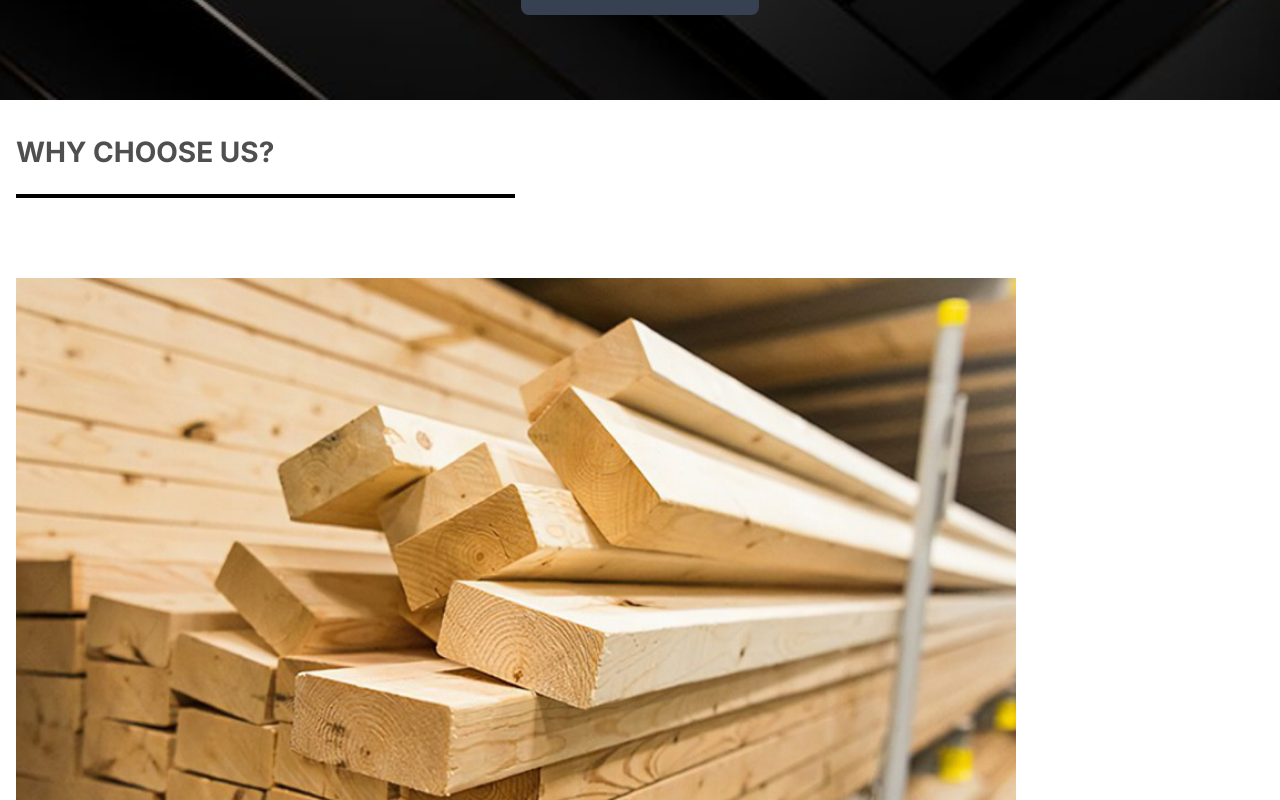
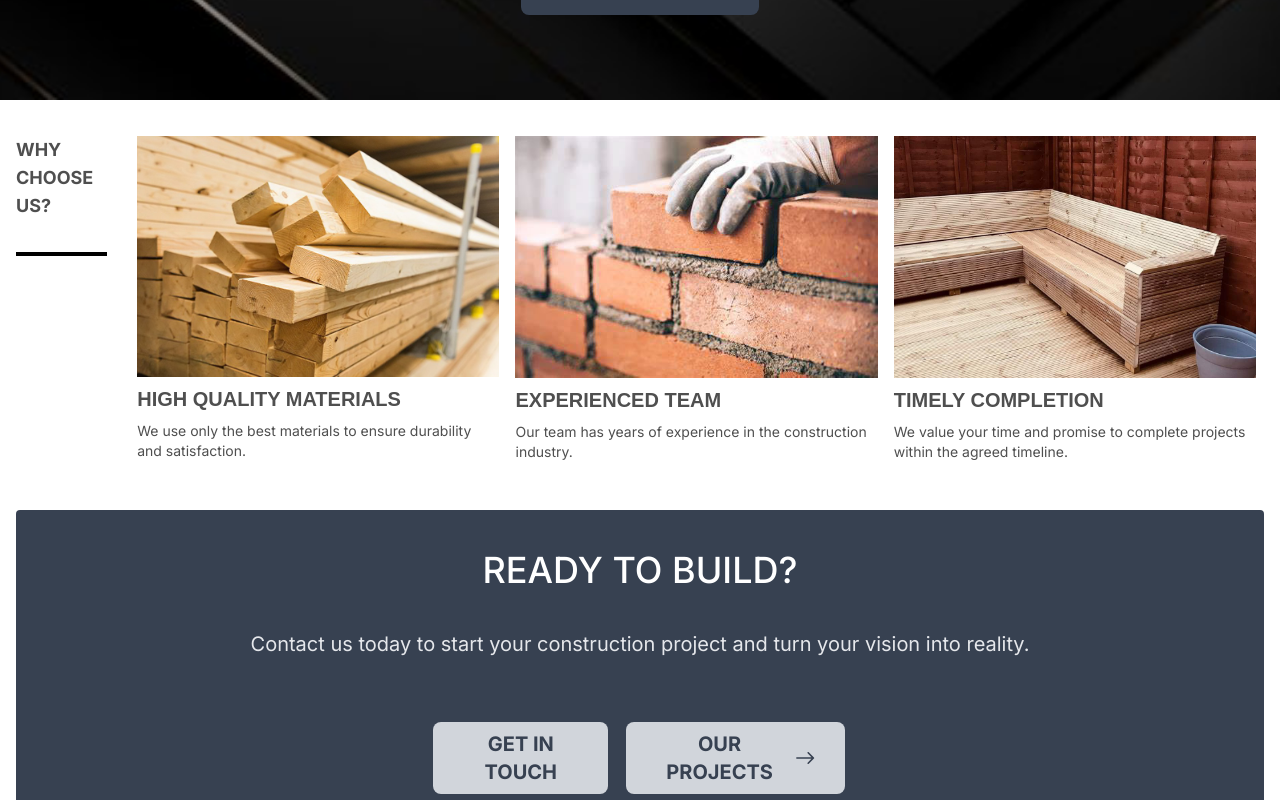
Before and after one commit to jacam666/fosters-construction, a Next.js app: page / in a window 1280 px wide. Shown: the part 700-1500 px from the top of the page. Built offline with nearby package versions, Linux system fonts and the light colour scheme.

Commit message:
added a projectgallery page and made homepage responsive

```diff
--- a/src/app/page.tsx
+++ b/src/app/page.tsx
@@ -32,60 +32,62 @@ export default function Home() {
           </div>
         </div>
       </div>
-      <div className="bg-white h-full my-9 mx-3">
-        <div>
-          <h3 className="font-bold">WHY CHOOSE US?</h3>
-          <div className=" h-2 sm:h-1 w-1/2 md:w-2/5 bg-black mt-4 mb-8"></div>
-          <div>
-            <div>
+      <div className="bg-white h-full my-9 mx-3 ">
+
+        <div className="sm:flex flex-row ">
+          <div className="sm:flex sm:flex-col">
+            <h3 className="font-bold sm:text-lg sm:mr-9">WHY CHOOSE US?</h3>
+            <div className=" h-2 sm:h-1 w-1/2 md:w-4/5 bg-black mt-4 mb-8"></div>
+          </div>
+          <div className="sm:flex sm:flex-row">
+            <div className="mx-2">
               <Image
                 src="/images/homepageimage.jpg"
                 alt="Why Choose Us"
                 width={1000}
                 height={500}
               />
-              <h2 className="font-anton font-bold mt-2">
+              <h2 className="font-anton font-bold mt-2 sm:text-xl">
                 HIGH QUALITY MATERIALS
               </h2>
-              <p className="mb-5 text-lg">
+              <p className="mb-5 text-lg sm:text-sm">
                 We use only the best materials to ensure durability and satisfaction.
               </p>
             </div>
-            <div>
+            <div className="mx-2">
               <Image
                 src="/images/homepageimage-2.jpg"
                 alt="Why Choose Us"
                 width={1000}
                 height={500}
               />
-              <h2 className="font-anton font-bold mt-2">
+              <h2 className="font-anton font-bold mt-2 sm:text-xl">
                 EXPERIENCED TEAM
               </h2>
-              <p className="mb-5 text-lg">
+              <p className="mb-5 text-lg sm:text-sm">
                 Our team has years of experience in the construction industry.
               </p>
             </div>
-            <div>
+            <div className="mx-2">
               <Image
                 src="/images/homeimage-3.jpg"
                 alt="Why Choose Us"
                 width={1000}
                 height={500}
               />
-              <h2 className="font-anton font-bold mt-2">
+              <h2 className="font-anton font-bold mt-2 sm:text-xl">
                 TIMELY COMPLETION
               </h2>
-              <p className="mb-5 text-lg">
+              <p className="mb-5 text-lg sm:text-sm">
                 We value your time and promise to complete projects within the agreed timeline.
               </p>
             </div>
+          </div>
+        </div>
 
-          </div>
-
-        </div>
-        <div className="bg-gray-700 text-gray-200 rounded">
-          <p className="p-5 text-2xl">Foster & Sons are dedicated to delivering top-notch construction services for both residential and commercial clients. With over 10 years of industry experience, we guarantee professional, efficient, and reliable service tailored to your specific needs.</p>
-        </div>
+        {/* <div className="bg-gray-700 text-gray-200 rounded">
+          <p className="p-5 text-2xl md:text-4xl lg:px-9">Foster & Sons are dedicated to delivering top-notch construction services for both residential and commercial clients. With years of industry experience, we guarantee professional, efficient, and reliable service tailored to your specific needs.</p>
+        </div> */}
         <div className="bg-gray-700 text-gray-200 p-4 rounded">
           <h1 className="text-4xl text-center text-white my-3">
             READY TO BUILD?
@@ -93,17 +95,17 @@ export default function Home() {
           <p className="text-xl text-center py-4">
             Contact us today to start your construction project and turn your vision into reality.
           </p>
-          <div className=" text-center my-9">
+          <div className=" text-center my-9 md:flex md:flex-row md:justify-center">
             <Link href='/' target='blank' rel='noopener noreferrer'>
               <button
-                className='flex justify-center items-center mb-1 mx-auto px-4 py-2 rounded-lg w-5/6  bg-gray-300  text-gray-700 font-bold text-xl'
+                className='flex justify-center items-center my-1 mx-auto px-4 py-2 rounded-lg w-5/6 md:w-11/12  bg-gray-300  text-gray-700 font-bold text-xl'
               >
                 GET IN TOUCH
               </button>
             </Link>
             <Link href='/' target='blank' rel='noopener noreferrer'>
               <button
-                className='flex justify-center items-center mt-1 mx-auto px-4 py-2 rounded-lg w-5/6  bg-gray-300  text-gray-700 font-bold text-xl'
+                className='flex justify-center items-center my-1 mx-auto px-4 py-2 rounded-lg w-5/6 md:w-11/12  bg-gray-300  text-gray-700 font-bold text-xl'
               >
                 OUR PROJECTS <IoIosArrowRoundForward className="text-4xl font-bold text-gray-700" />
               </button>
--- /dev/null
+++ b/src/app/projectGallery/page.tsx
@@ -0,0 +1,8 @@
+export default function Gallery() {
+    return (
+        <div>
+            <h1>Gallery</h1>
+        </div>
+
+    )
+}
--- a/src/components/MyNavbar.tsx
+++ b/src/components/MyNavbar.tsx
@@ -36,7 +36,7 @@ export default function MyNavbar() {
                         <MDBNavbarLink className='text-white' active aria-current='page' href='/'>Home</MDBNavbarLink>
                         <MDBNavbarLink className='text-white' href='./'>About</MDBNavbarLink>
                         <MDBNavbarLink className='text-white' href='./'>Services</MDBNavbarLink>
-                        <MDBNavbarLink className='text-white' href='./'>Gallery</MDBNavbarLink>
+                        <MDBNavbarLink className='text-white' href='./projectGallery'>Gallery</MDBNavbarLink>
                         <MDBNavbarLink className='text-white' href='./'>Contact Us</MDBNavbarLink>
                     </MDBNavbarNav>
                 </MDBCollapse>
```
